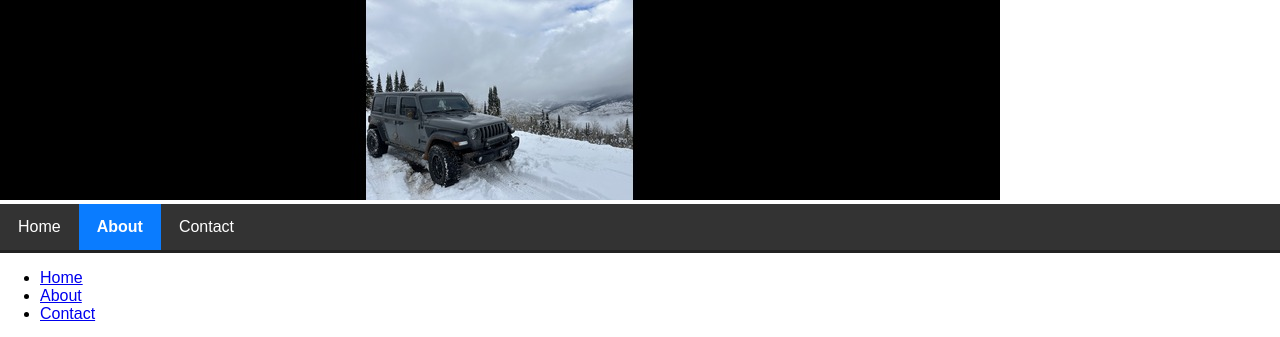
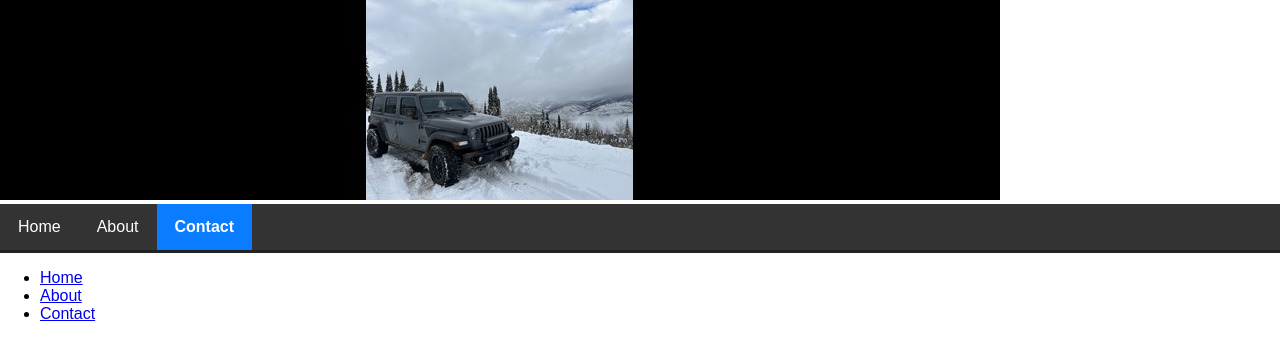
Before and after one commit to a02378807-arch/Project1, a plain HTML site: page contact.html in a window 1280 px wide. Shown: the top 337 px of the page. Drawn offline with Linux system fonts and the light colour scheme.

Commit message:
Update contact.html

```diff
--- a/contact.html
+++ b/contact.html
@@ -13,10 +13,11 @@
 <nav>
   <ul>
     <li><a href="index.html">Home</a></li>
-    <li><a class="active" href="about.html">About</a></li>
-    <li><a href="contact.html">Contact</a></li>
+    <li><a href="about.html">About</a></li>
+    <li><a class="active" href="contact.html">Contact</a></li>
   </ul>
 </nav>
+
 
   <ul>
     <li><a href="index.html">Home</a></li>
```
